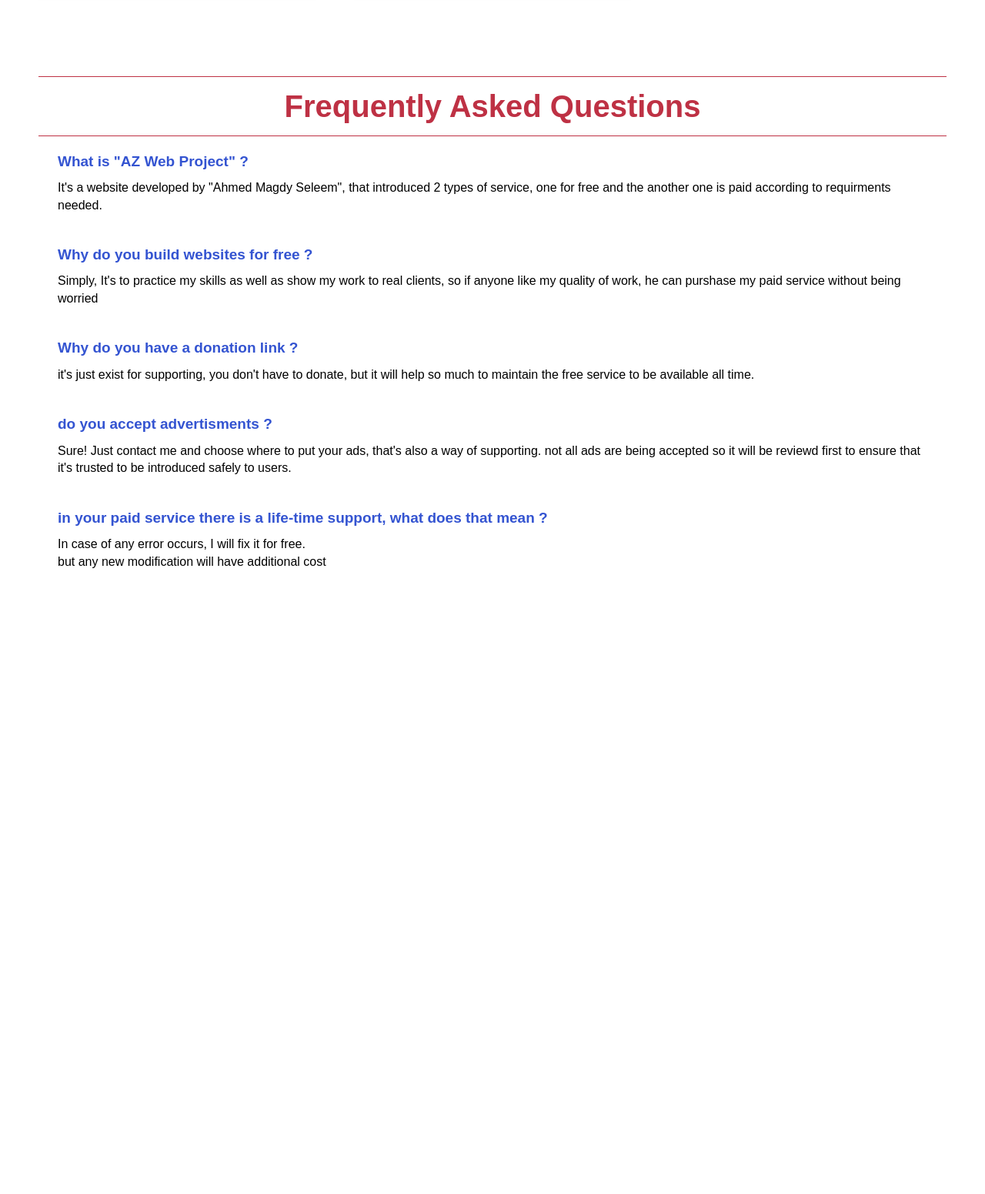
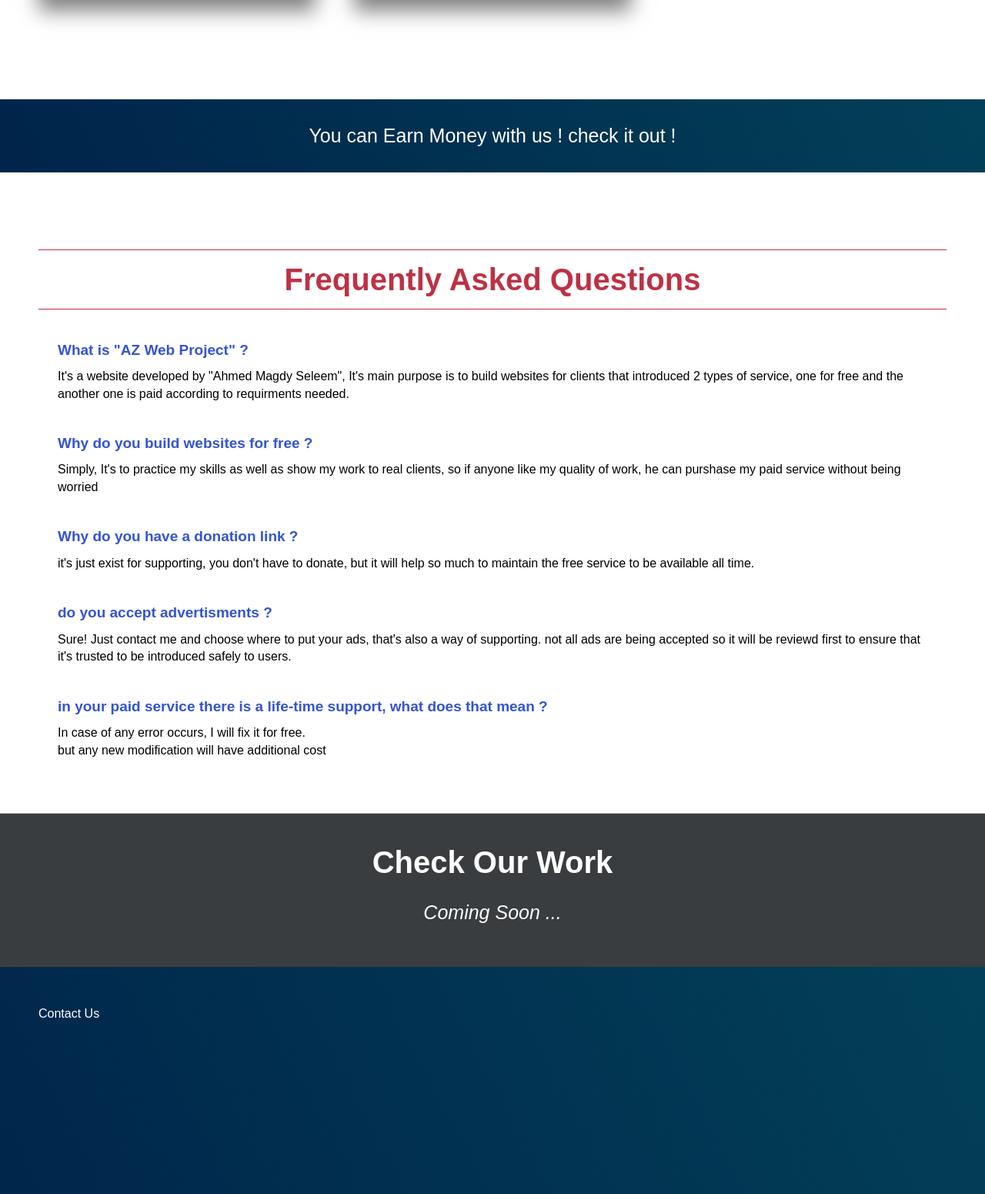
Before and after one commit to Ahmed-Magdy-S/AZWebProject, a website: page index.html in a window 1280 px wide. Shown: the part 1249-2800 px from the top of the page at 77% size. Before the commit the page ends 2060 px from the top, so only its background shows below. Drawn offline with Linux system fonts and the light colour scheme.

Commit message:
add earn money

```diff
--- a/index.html
+++ b/index.html
@@ -16,8 +16,9 @@
         <ul class="nav-list">
             <li class="nav-list__item nav-list__item--plans"><a href="#section-plan">Plans</a></li>
             <li class="nav-list__item nav-list__item--faq""><a href=" #section-faq">FAQ</a></li>
-            <li class="nav-list__item nav-list__item--work""><a href=" #">Work</a></li>
-            <li class="nav-list__item nav-list__item--contact""><a href=" #">Contact</a></li>
+            <li class="nav-list__item nav-list__item--work""><a href=" #section-work">Our Work</a></li>
+            <li class="nav-list__item nav-list__item--earn""><a href=" #">Earn Money</a></li>
+            <li class="nav-list__item nav-list__item--contact""><a href=" #section-contact">Contact</a></li>
             <li class="nav-list__item nav-list__item--donate"><a href="#">Donate</a></li>
         </ul>
     </nav>
@@ -62,36 +63,58 @@
 
     </section>
     <!-- End plan Section -->
+    <!-- Anouncment -->
+    <section class="section-earn">
+        You can Earn Money with us ! check it out !
+    </section>
+    <!-- Anouncment -->
+
     <!-- Section FAQ -->
     <section id="section-faq" class="section-faq">
         <h2>Frequently Asked Questions</h2>
         <div class="question">
             <h5>What is "AZ Web Project" ?</h5>
-            <p>It's a website developed by "Ahmed Magdy Seleem", that introduced 2 types of service, one for free and
+            <p>It's a website developed by "Ahmed Magdy Seleem", It's main purpose is to build websites for clients that
+                introduced 2 types of service, one for free and
                 the another one is paid according to requirments needed.
+
             </p>
         </div>
         <div class="question">
             <h5>Why do you build websites for free ?</h5>
-            <p>Simply, It's to practice my skills as well as show my work to real clients, so if anyone like my quality of work, he can purshase my paid service without being worried</p>
+            <p>Simply, It's to practice my skills as well as show my work to real clients, so if anyone like my quality
+                of work, he can purshase my paid service without being worried</p>
         </div>
         <div class="question">
             <h5>Why do you have a donation link ?</h5>
-            <p>it's just exist for supporting, you don't have to donate, but it will help so much to maintain the free service to be available all time.</p>
+            <p>it's just exist for supporting, you don't have to donate, but it will help so much to maintain the free
+                service to be available all time.</p>
         </div>
         <div class="question">
             <h5>do you accept advertisments ?</h5>
-            <p>Sure! Just contact me and choose where to put your ads, that's also a way of supporting. not all ads are being accepted so it will be reviewd first to ensure that it's trusted to be introduced safely to users.
+            <p>Sure! Just contact me and choose where to put your ads, that's also a way of supporting. not all ads are
+                being accepted so it will be reviewd first to ensure that it's trusted to be introduced safely to users.
             </p>
         </div>
         <div class="question">
             <h5>in your paid service there is a life-time support, what does that mean ?</h5>
             <p>In case of any error occurs, I will fix it for free.<br>
-            but any new modification will have additional cost
+                but any new modification will have additional cost
             </p>
         </div>
     </section>
     <!-- End Section FAQ -->
+    <!-- Start Work Section -->
+    <section id="section-work" class="section-work">
+        <h2>Check Our Work</h2>
+        <p>Coming Soon ...</p>
+    </section>
+    <!-- End Work Section -->
+    <!-- Start Section-contact -->
+    <section class="section-contact">
+        Contact Us
+    </section>
+    <!-- End Section-contact -->
     <script src="js/w3.js">
         //< div w3 - include - html = "nav.html" > < /div>
     </script>
--- a/sass/base/_base.scss
+++ b/sass/base/_base.scss
@@ -31,10 +31,12 @@ a {
 
 h1 {
     font-size: 5rem;
+    font-family: 'Raleway', sans-serif;
 }
 
 h2 {
     font-size: 4rem;
+    font-family: 'Raleway', sans-serif;
 }
 
 h3 {
--- a/sass/pages/sections.scss
+++ b/sass/pages/sections.scss
@@ -6,7 +6,7 @@
     display: grid;
     grid-template-columns: repeat(auto-fill, minmax(27rem, 1fr));
     gap: 5rem;
-    margin-bottom: 5rem;
+    margin: 5rem 0;
 }
 
 .pricing-table {
@@ -81,14 +81,53 @@
         border-bottom: 1px solid $accent-color;
         border-top: 1px solid $accent-color;
 
-        margin: 0 auto;
+        margin: 2rem auto;
     }
 }
+
 .question {
     padding: 2rem 2.5rem;
+
     h5 {
         margin-bottom: 1rem;
         color: $secondary-color-text;
         font-weight: 900;
     }
 }
+
+.section-work {
+    height: 20rem;
+    background: $primary-color-light;
+    border-top: 1px solid $divider-color;
+
+    h2 {
+        text-align: center;
+        color: $primary-color-text;
+        margin-top: 3.5rem;
+        margin-bottom: 2rem;
+
+    }
+
+    p {
+        font-style: italic;
+        font-size: 2.5rem;
+        text-align: center;
+        color: $primary-color-text;
+    }
+}
+
+.section-contact {
+    height: 50rem;
+    color: $primary-color-text;
+    padding: 5rem $padding-side;
+    background-image: linear-gradient(62deg, #00244a 0%, #024058 100%);
+}
+
+.section-earn {
+    color: $primary-color-text;
+    padding: 3rem $padding-side;
+    background-image: linear-gradient(62deg, #00244a 0%, #024058 100%);
+    text-align: center;
+    font-size: 2.5rem;
+    margin: 3rem 0;
+}
```
Also changed, not shown: main-style.css, 1 other file.
